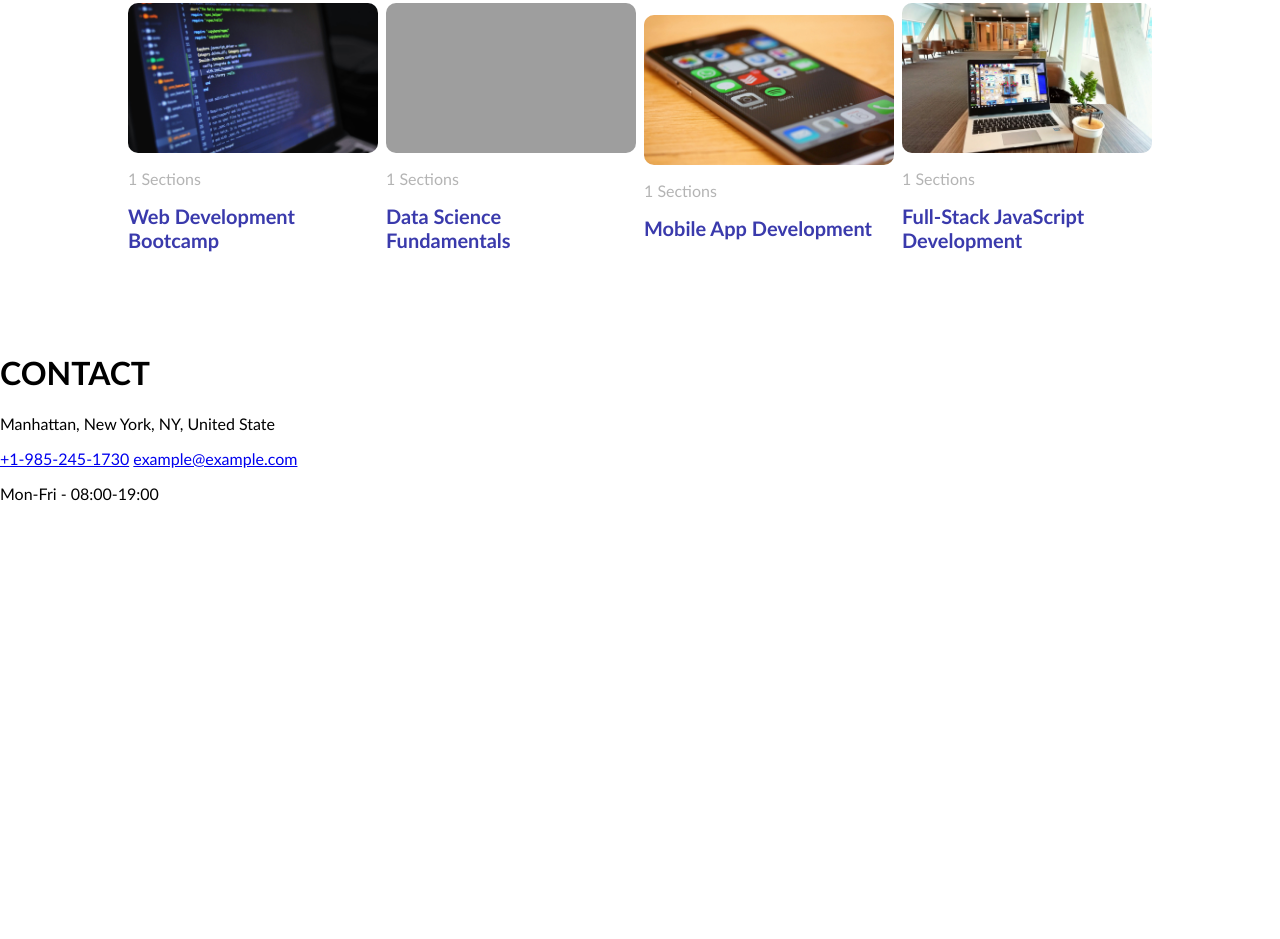
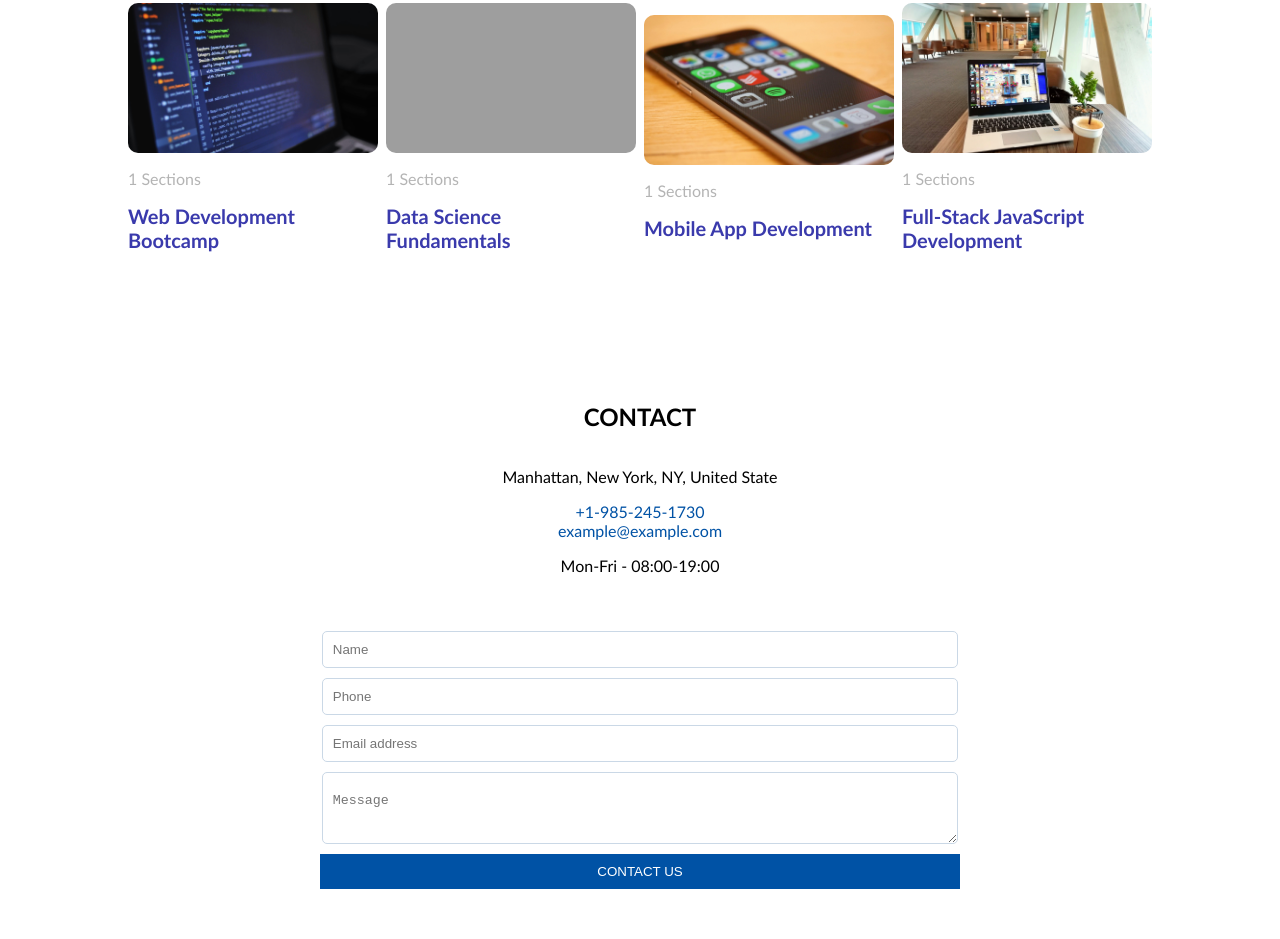
Before and after one commit to Renzo26Alejandro/subirNota, a plain HTML site: page index.html in a window 1280 px wide. Shown: the part 1250-2189 px from the top of the page. Before the commit the page ends 1769 px from the top, so only its background shows below. Drawn offline with Linux system fonts and the light colour scheme; grey boxes are pictures that could not be loaded.

Commit message:
Contact creado en HTML y CSS

```diff
--- a/estilo.css
+++ b/estilo.css
@@ -188,3 +188,56 @@ header {
     font-size: 20px;
     color: rgb(58, 58, 172);
 }
+
+.contact {
+    width: 100%;
+    display: flex;
+    flex-direction: column;
+    justify-content: center;
+    align-items: center;
+    padding: 50px 0;
+    gap: 40px;
+}
+
+.contact__textContainer {
+    display: flex;
+    flex-direction: column;
+    justify-content: center;
+    align-items: center;
+}
+
+.contact__text--linkDecoration {
+    text-decoration: none;
+    color: rgb(0, 82, 165);
+}
+
+.contact__form {
+    display: flex;
+    flex-direction: column;
+    justify-content: center;
+    align-items: center;
+    width: 50%;
+    gap: 10px;
+}
+
+.contact__formInput {
+    width: 96%;
+    padding: 10px;
+    border: 1px solid rgb(202, 216, 230);
+    border-radius: 5px;
+}
+
+.contact__formText {
+    width: 96%;
+    padding: 20px 10px;
+    border: 1px solid rgb(202, 216, 230);
+    border-radius: 5px;
+}
+
+.contact__formButton {
+    width: 100%;
+    padding: 10px;
+    background-color: rgb(0, 82, 165);
+    color: rgb(255, 255, 255);
+    border: none;
+}
--- a/index.html
+++ b/index.html
@@ -92,15 +92,21 @@
         </div>
     </section>
 
-    <form action="" class="form">
-        <div class="form__textContainer">
-            <h1 class="form__textTitle">CONTACT</h1>
-            <p class="form__text">Manhattan, New York, NY, United State</p>
-            <a href="#" class="form__text">+1-985-245-1730</a>
-            <a href="#" class="form__text">example@example.com</a>
-            <p class="form__text">Mon-Fri - 08:00-19:00</p>
+    <section class="contact">
+        <div class="contact__textContainer">
+            <h1 class="contact__textTitle">CONTACT</h1>
+            <p class="contact__text">Manhattan, New York, NY, United State</p>
+            <a href="#" class="contact__text contact__text--linkDecoration">+1-985-245-1730</a>
+            <a href="#" class="contact__text contact__text--linkDecoration">example@example.com</a>
+            <p class="contact__text">Mon-Fri - 08:00-19:00</p>
         </div>
-
-    </form>
+        <form action="" class="contact__form">
+            <input type="text" placeholder="Name" class="contact__formInput">
+            <input type="text" placeholder="Phone" class="contact__formInput">
+            <input type="text" placeholder="Email address" class="contact__formInput">
+            <textarea placeholder="Message" class="contact__formText"></textarea>
+            <button class="contact__formButton">CONTACT US</button>
+        </form>
+    </section>
 </body>
 </html>
```
